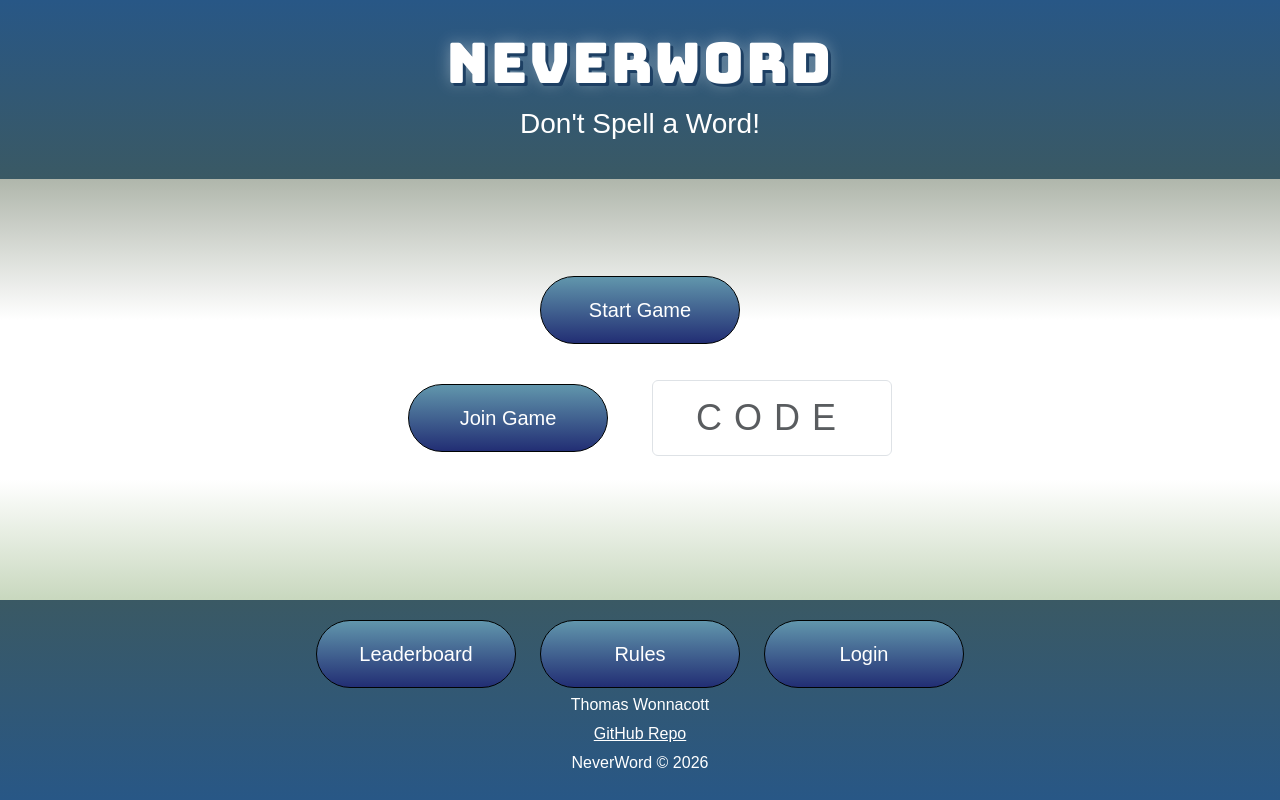
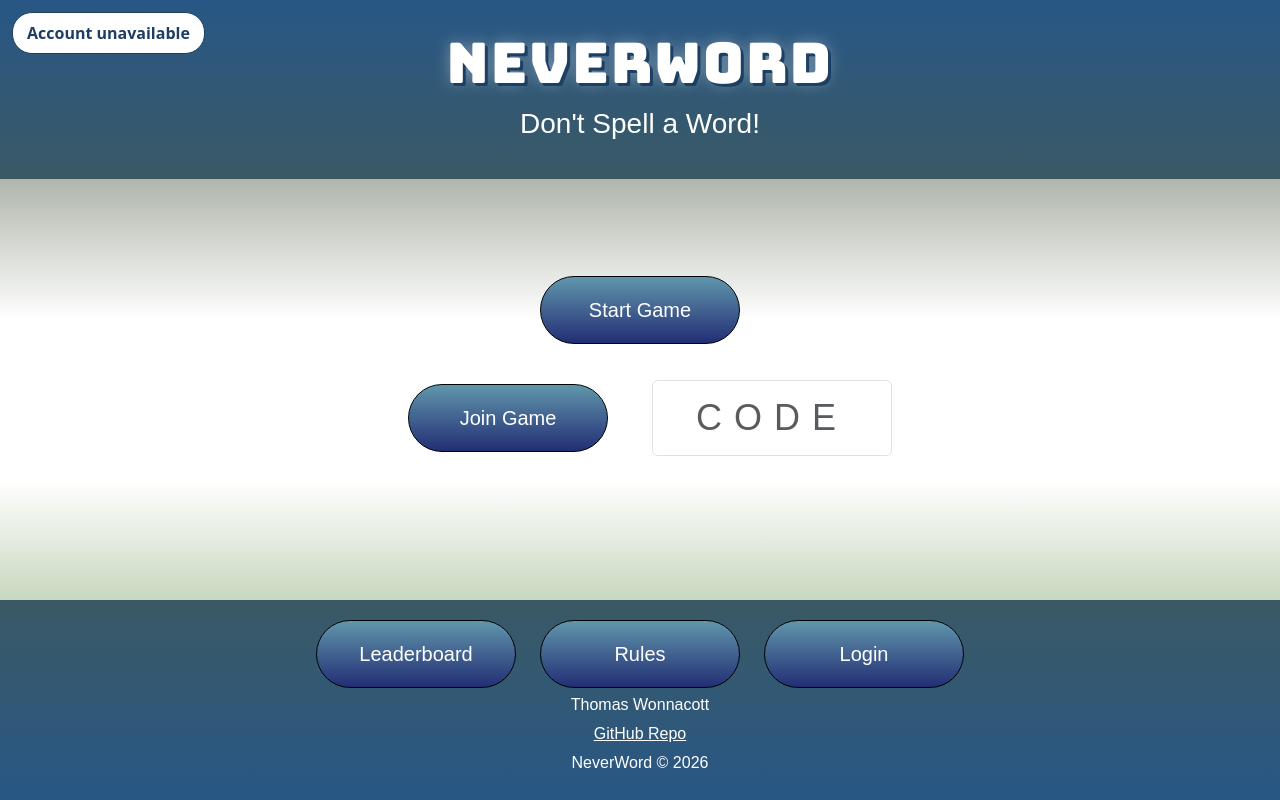
Before and after one commit to tmwonnacott/startup, a React (Vite) app: page / in a window 1280 px wide. Built offline with nearby package versions, Linux system fonts and the light colour scheme; no server answers.

Commit message:
shows your username at the top of the screen

```diff
--- a/src/app.css
+++ b/src/app.css
@@ -2,6 +2,23 @@
 
 #root {
     min-height: 100vh;
+}
+
+.account-status {
+    position: fixed;
+    top: 12px;
+    left: 12px;
+    z-index: 1050;
+    max-width: calc(100vw - 24px);
+    overflow: hidden;
+    padding: 8px 14px;
+    border: 1px solid #1d3f63;
+    border-radius: 20px;
+    background: #fff;
+    color: #1d3f63;
+    font-weight: bold;
+    text-overflow: ellipsis;
+    white-space: nowrap;
 }
 
 .standard-page {
--- a/src/app.jsx
+++ b/src/app.jsx
@@ -22,6 +22,47 @@ function ScrollToTop() {
   return null;
 }
 
+function AccountStatus() {
+  const { pathname } = useLocation();
+  const [accountName, setAccountName] = React.useState('Guest');
+
+  React.useEffect(() => {
+    let active = true;
+
+    async function loadAccount() {
+      try {
+        const response = await fetch('/api/user/me');
+        if (response.status === 401) {
+          if (active) {
+            setAccountName('Guest');
+          }
+          return;
+        }
+        if (!response.ok) {
+          throw new Error(`Account request failed with status ${response.status}`);
+        }
+
+        const user = await response.json();
+        if (active) {
+          setAccountName(user.email);
+        }
+      } catch (error) {
+        console.error('Unable to load account status:', error);
+        if (active) {
+          setAccountName('Account unavailable');
+        }
+      }
+    }
+
+    loadAccount();
+    return () => {
+      active = false;
+    };
+  }, [pathname]);
+
+  return <div className="account-status" role="status">{accountName || 'Guest'}</div>;
+}
+
 function NotFound() {
   return (
     <main className="standard-page not-found-page">
@@ -35,6 +76,7 @@ export default function App() {
   return (
     <BrowserRouter>
       <ScrollToTop />
+      <AccountStatus />
       <Routes>
         <Route path="/" element={<Home />} />
         <Route path="/login" element={<LoginPage />} />
```
